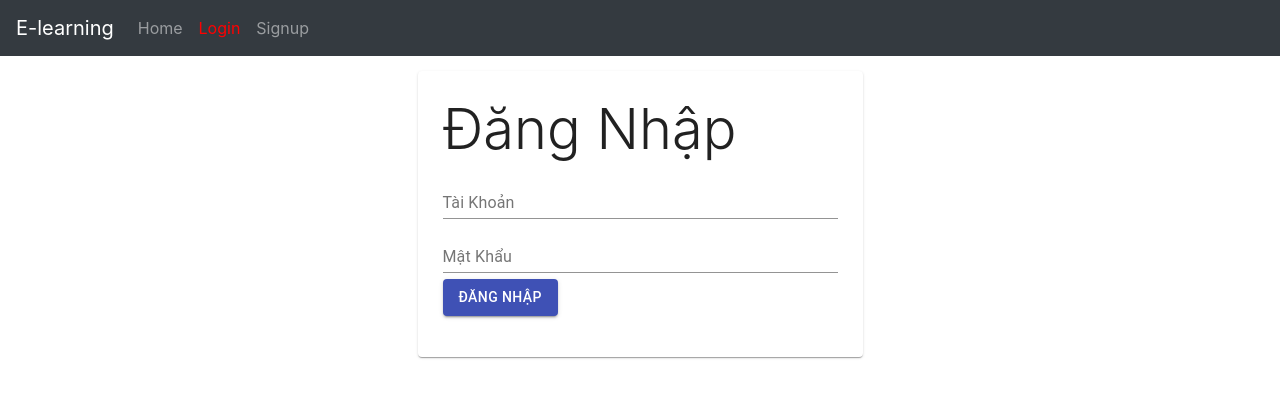
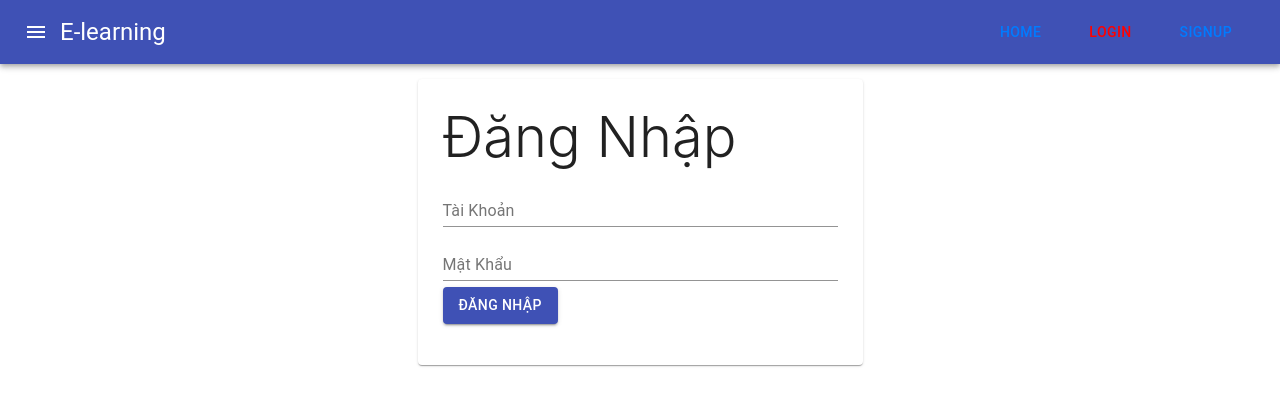
Before and after one commit to lvqchau/FE25_Elearning, a React (Create React App) app: page /signin in a window 1280 px wide. Shown: the top 406 px of the page. Built offline with nearby package versions, Linux system fonts and the light colour scheme; no server answers.

Commit message:
MaterialHeader

```diff
--- a/package.json
+++ b/package.json
@@ -4,6 +4,7 @@
   "private": true,
   "dependencies": {
     "@material-ui/core": "^4.5.0",
+    "@material-ui/icons": "^4.5.1",
     "axios": "^0.19.0",
     "classnames": "^2.2.6",
     "formik": "^1.5.8",
--- a/src/Layouts/Header.js
+++ b/src/Layouts/Header.js
@@ -1,14 +1,32 @@
 import React from "react";
 import { Link, NavLink } from "react-router-dom";
 import { connect } from "react-redux";
+import {
+  AppBar,
+  Toolbar,
+  IconButton,
+  Typography,
+  Button
+} from "@material-ui/core";
+import MenuIcon from "@material-ui/icons/Menu";
+
+const styles = {
+  title: {
+    flexGrow: 1
+  }
+};
 
 const Header = props => {
   return (
-    <nav className="navbar navbar-expand-lg navbar-dark bg-dark">
-      <a className="navbar-brand" href="#">
+    <AppBar position="static">
+      <Toolbar>
+        <IconButton edge="start" color="inherit" aria-label="menu">
+          <MenuIcon />
+        </IconButton>
+        <Typography variant="h5" style={styles.title}>
           E-learning
-      </a>
-      <button
+        </Typography>
+        {/* <button
           className="navbar-toggler"
           type="button"
           data-toggle="collapse"
@@ -18,10 +36,11 @@
           aria-label="Toggle navigation"
         >
           <span className="navbar-toggler-icon" />
-      </button>
-      <div className="collapse navbar-collapse" id="navbarSupportedContent">
+        </button> */}
+        {/* <div className="collapse navbar-collapse" id="navbarSupportedContent">
           <ul className="navbar-nav mr-auto">
-          <li className="nav-item">
+            <li className="nav-item"> */}
+        <Button color="inherit">
           <NavLink
             activeStyle={{ color: "red" }}
             exact
@@ -30,8 +49,10 @@
           >
             Home
           </NavLink>
-          </li>
-          <li className="nav-item">
+        </Button>
+        {/* </li> */}
+        {/* <li className="nav-item"> */}
+        <Button color="inherit">
           <NavLink
             activeStyle={{ color: "red" }}
             to="/signin"
@@ -39,8 +60,10 @@
           >
             Login
           </NavLink>
-          </li>
-          <li className="nav-item">
+        </Button>
+        {/* </li> */}
+        {/* <li className="nav-item"> */}
+        <Button color="inherit">
           <NavLink
             activeStyle={{ color: "red" }}
             to="/signup"
@@ -48,8 +71,9 @@
           >
             Signup
           </NavLink>
-          </li>
-        </ul>
+        </Button>
+        {/* </li> */}
+        {/* </ul> */}
         {props.credentials && (
           <div>
             <span className="nav-link text-white">
@@ -57,8 +81,9 @@
             </span>
           </div>
         )}
-      </div>
-    </nav>
+        {/* </div> */}
+      </Toolbar>
+    </AppBar>
   );
 };
 
```
Also changed, not shown: 1 other file (tests, documents, lock files or other folders). Lines whose indentation alone changed are shown as unchanged.
